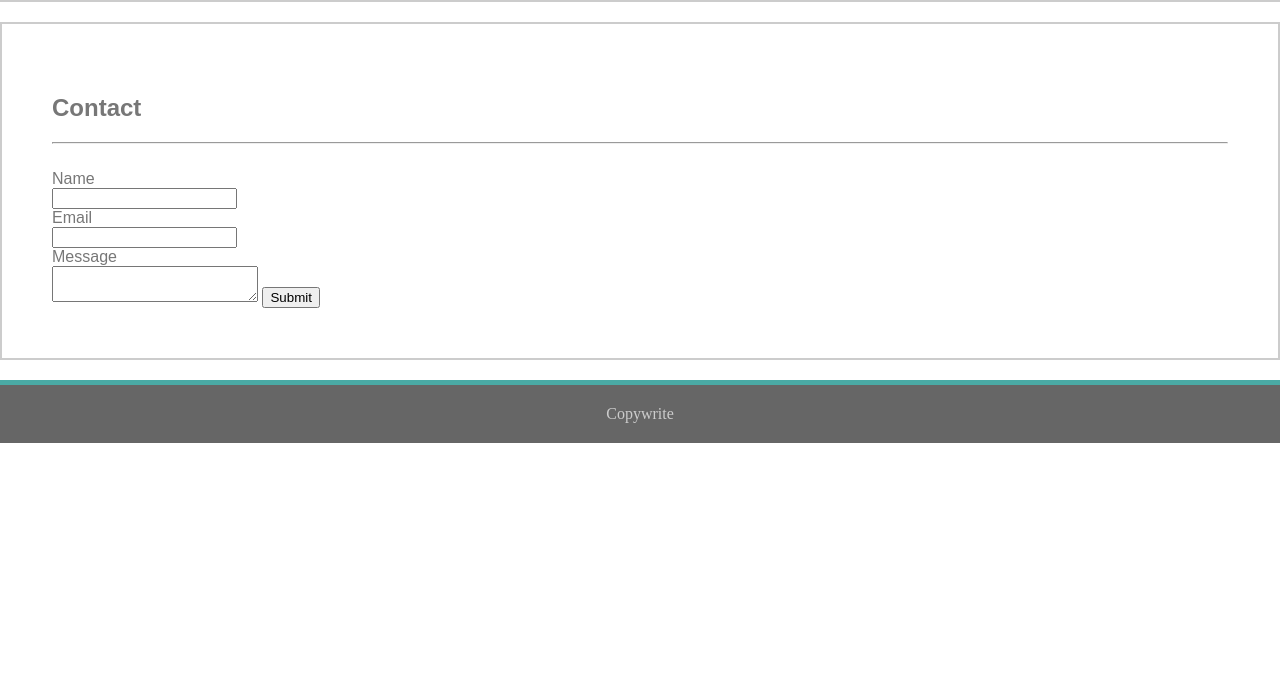
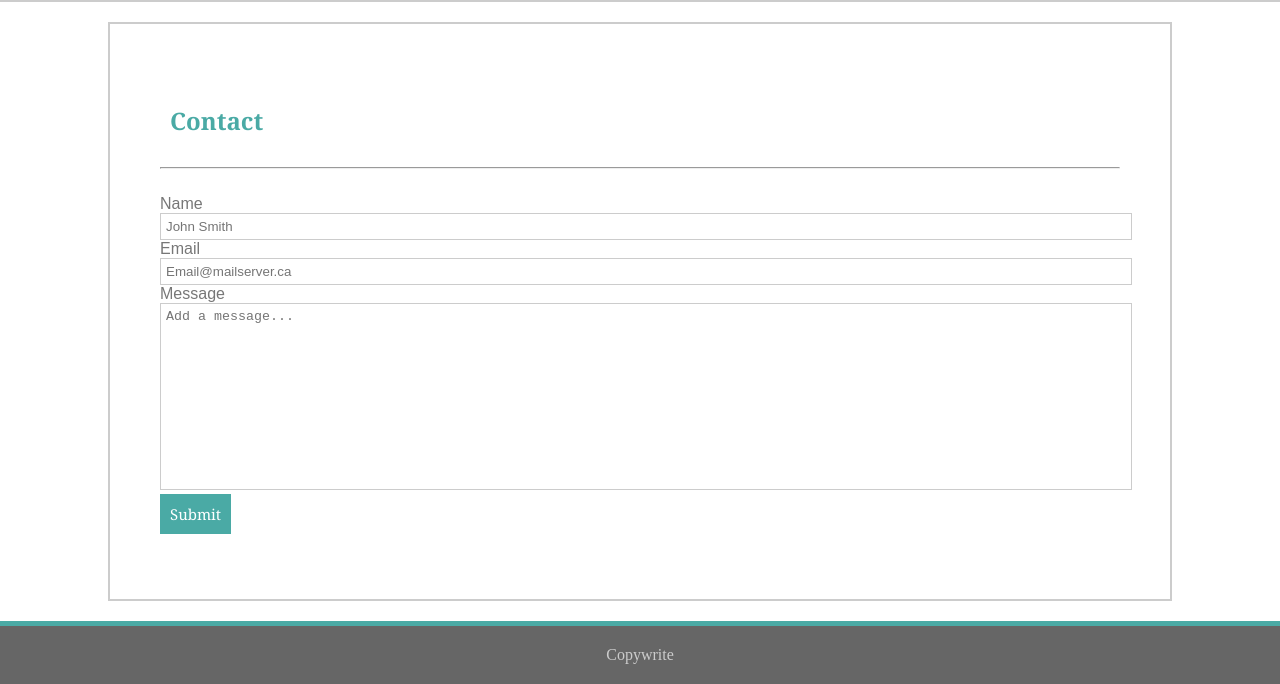
Before and after one commit to rudenik/Basic-Portfolio, a plain HTML site: page contact.html in a window 1280 px wide. Shown: the part 116-800 px from the top of the page. Drawn offline with Linux system fonts and the light colour scheme.

Commit message:
finished working on the style for the contact page
Contact page is finished as is the index

```diff
--- a/assets/css/style.css
+++ b/assets/css/style.css
@@ -1,10 +1,15 @@
-body, #nav, #bio {
+body, #nav, #bio, #projects, #contact {
     width: 960px;
 
+}
+h1{
+    padding: 10px;
+    font-family: Georgia, 'Times New Roman', Times, serif;
 }
 h2 {
     padding: 10px;
     font-family: Georgia, 'Times New Roman', Times, serif;
+    color: #4aaaa5;
 }
 html, body {
     height: 100%;
@@ -54,6 +59,38 @@ header {
     flex: 1 0 auto;
     font-family: Arial, Helvetica, sans-serif;
 }
+#project1, #project3 {
+    z-index: 2;
+    float: left;
+}
+#project1, #project2, #project3, #project4, #project5{
+    position: relative;
+    background-color: #4aaaa5;
+    color: #ffffff;
+}
+
+
+.resizedtextbox, textarea{
+    clear: both;
+    resize: none;
+    width: 100%;
+    border: solid;
+    border-color: #cccccc;
+    border-width: 1px;
+    padding: 5px;
+}
+textarea{
+    height: 100%;
+    padding-bottom: 150px;
+}
+input[type="submit"] {
+    background-color: #4aaaa5;
+    padding: 10px;
+    font-family: Georgia, 'Times New Roman', Times, serif;
+    border: 0;
+    color: #ffffff;
+    font-size: 15px;
+}
 
 body{
     display: flex;
--- a/contact.html
+++ b/contact.html
@@ -8,32 +8,36 @@
     </head>
     <body>
         <header>
-            <section id="name"><h2>Simon Cain</h2></section>
+            <section id="name"><h1>Simon Cain</h1></section>
             <section id="nav">
                 <a href="index.html">About     |</a>
                 <a href="portfolio.html">Portfolio</a>
                 <a href="contact.html">|     Contact</a>
             </section>
         </header>
-        <form>
+
         <section id="contact">
-            <h1>Contact</h1>
+            <h2>Contact</h2>
+            <form>
             <hr>
             <br>
             Name
             <br>
-            <input type="text" name="John Smith"><br>
+            <input type="text" class="resizedtextbox" placeholder="John Smith"/><br>
             Email
             <br>
-            <input type="text" name="Email@mailserver.ca"><br>
+            <input type="text" class="resizedtextbox" placeholder="Email@mailserver.ca"><br>
             Message
             <br>
-            <textarea name="Message" style="width:200px;"></textarea>
-            <input type="submit" value="Submit">
+            <textarea name="message" placeholder="Add a message..."></textarea>
+            <br>
+            <input type="submit" class="btn" value="Submit" >
+        </form>
         </section>
-    </form>
-    </body>
+
+
     <footer class="footer">
         Copywrite
     </footer>
+</body>
 </html>
```
Also changed, not shown: index.html (+1 -1 lines), portfolio.html (+22 -12 lines).
